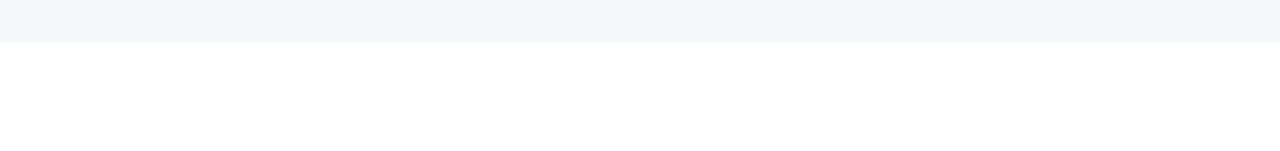
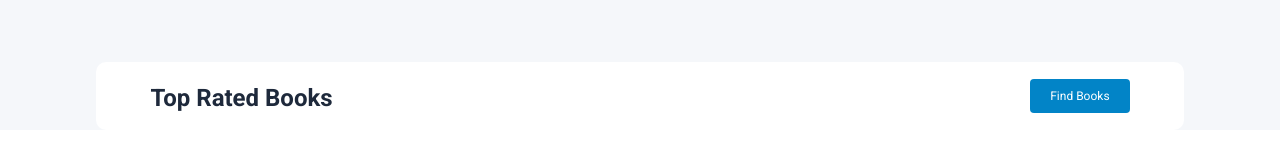
Before and after one commit to prasadyalla2002/bookHub, a React (Create React App) app: page / in a window 1280 px wide. Shown: the part 289-440 px from the top of the page. Built offline with nearby package versions, Linux system fonts and the light colour scheme; a web font is replaced by a local one.

Commit message:
added top rated moives container to home route

```diff
--- a/src/components/BookShelves/index.js
+++ b/src/components/BookShelves/index.js
@@ -1,5 +1,5 @@
 import {Component} from 'react'
-
+import Header from '../Header'
 import './index.css'
 
 class BookShelves extends Component {
@@ -7,9 +7,12 @@ class BookShelves extends Component {
 
   render() {
     return (
-      <div className="Book-shelves-container">
-        <h1>BookShelves Route</h1>
-      </div>
+      <>
+        <Header />
+        <div className="Book-shelves-container">
+          <h1>BookShelves Route</h1>
+        </div>
+      </>
     )
   }
 }
--- a/src/components/Header/index.css
+++ b/src/components/Header/index.css
@@ -30,14 +30,16 @@
   }
 }
 
-.hamburger-icon {
-  cursor: pointer;
+@media screen and (min-width: 768px) {
+  .hamburger-button {
+    display: none;
+  }
 }
 
-@media screen and (min-width: 768px) {
-  .hamburger-icon {
-    display: none;
-  }
+.hamburger-button {
+  cursor: pointer;
+  background: none;
+  border: none;
 }
 
 .popup-content {
--- a/src/components/Header/index.js
+++ b/src/components/Header/index.js
@@ -15,6 +15,11 @@ class Header extends Component {
     history.replace('/login')
   }
 
+  onClickLogo = () => {
+    const {history} = this.props
+    history.replace('/')
+  }
+
   render() {
     return (
       <nav className="header-container">
@@ -23,11 +28,15 @@ class Header extends Component {
             src="https://res.cloudinary.com/dbwmdblhs/image/upload/v1707628927/tdpvhy2lcyxvbadbb8es.png"
             alt="website logo"
             className="website-logo"
+            onClick={this.onClickLogo}
           />
           <Popup
             modal
-            trigger={<GiHamburgerMenu className="hamburger-icon" size={30} />}
-            position="top"
+            trigger={
+              <button type="button" className="hamburger-button">
+                <GiHamburgerMenu className="hamburger-icon" size={30} />
+              </button>
+            }
           >
             {close => (
               <div className="popup-content">
--- a/src/components/Home/index.css
+++ b/src/components/Home/index.css
@@ -14,7 +14,7 @@
   flex-direction: column;
   justify-content: flex-start;
   align-items: flex-start;
-  width: 90%;
+  width: 85%;
   margin-top: 20px;
   margin-bottom: 20px;
 }
@@ -50,3 +50,84 @@
     width: 75%;
   }
 }
+
+.mobile-find-books-button {
+  background-color: #0284c7;
+  color: #ffffff;
+  font-family: 'Roboto';
+  border-radius: 4px;
+  border: none;
+  padding-right: 20px;
+  padding-left: 20px;
+  padding-top: 10px;
+  padding-bottom: 10px;
+  font-size: 12px;
+  cursor: pointer;
+}
+
+@media screen and (min-width: 768px) {
+  .mobile-find-books-button {
+    display: none;
+  }
+}
+
+.top-rated-books-container {
+  background-color: #ffffff;
+  width: 100vw;
+  display: flex;
+  flex-direction: column;
+  justify-content: center;
+  align-items: center;
+  margin-top: 20px;
+}
+
+@media screen and (min-width: 768px) {
+  .top-rated-books-container {
+    width: 85%;
+    border-radius: 10px;
+  }
+}
+
+.heading-container {
+  width: 90%;
+  display: flex;
+  flex-direction: row;
+  justify-content: space-between;
+  align-items: center;
+}
+
+.top-rated-heading {
+  font-family: 'Roboto';
+  font-weight: 600;
+  font-size: 16px;
+  line-height: 24px;
+  color: #1e293b;
+  margin-top: 20px;
+}
+
+@media screen and (min-width: 768px) {
+  .top-rated-heading {
+    font-size: 24px;
+    line-height: 32px;
+  }
+}
+
+.desktop-find-books-button {
+  background-color: #0284c7;
+  color: #ffffff;
+  font-family: 'Roboto';
+  border-radius: 4px;
+  border: none;
+  padding-right: 20px;
+  padding-left: 20px;
+  padding-top: 10px;
+  padding-bottom: 10px;
+  font-size: 12px;
+  cursor: pointer;
+}
+
+@media screen and (max-width: 767px) {
+  .desktop-find-books-button {
+    display: none;
+  }
+}
--- a/src/components/Home/index.js
+++ b/src/components/Home/index.js
@@ -1,9 +1,16 @@
 import {Component} from 'react'
+import {Redirect} from 'react-router-dom'
 import Header from '../Header'
 import './index.css'
 
 class Home extends Component {
   state = {apiStatus: ''}
+
+  onClickFindBooks = () => {
+    const {history} = this.props
+
+    history.replace('/shelf')
+  }
 
   render() {
     return (
@@ -17,6 +24,25 @@ class Home extends Component {
               enjoyed in the past, and we will give you surprisingly insightful
               recommendations.
             </p>
+            <button
+              type="button"
+              className="mobile-find-books-button"
+              onClick={this.onClickFindBooks}
+            >
+              Find Books
+            </button>
+          </div>
+          <div className="top-rated-books-container">
+            <div className="heading-container">
+              <h1 className="top-rated-heading">Top Rated Books</h1>
+              <button
+                type="button"
+                className="desktop-find-books-button"
+                onClick={this.onClickFindBooks}
+              >
+                Find Books
+              </button>
+            </div>
           </div>
         </div>
       </>
```
Also changed, not shown: 1 other file (tests, documents, lock files or other folders).
